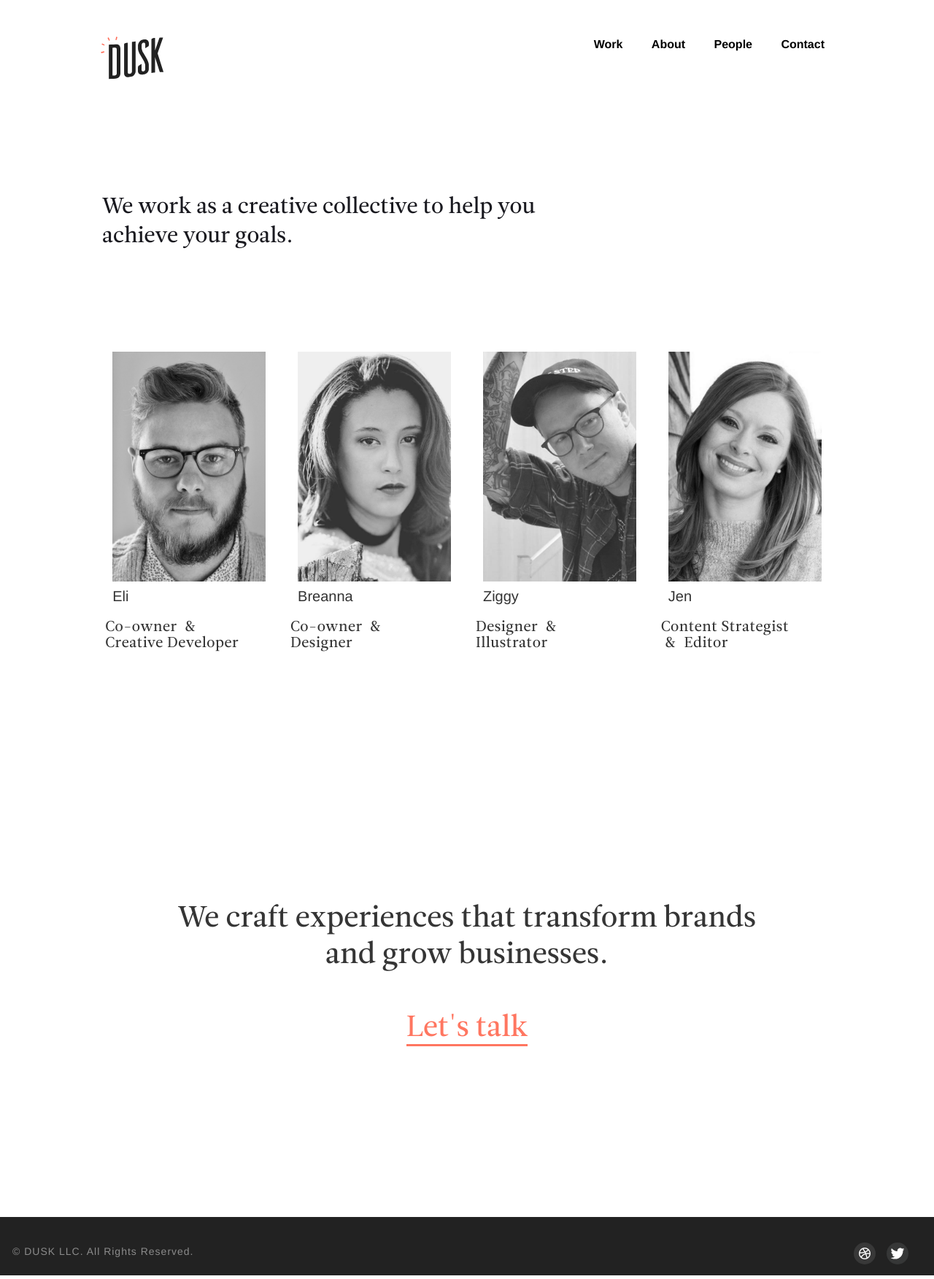
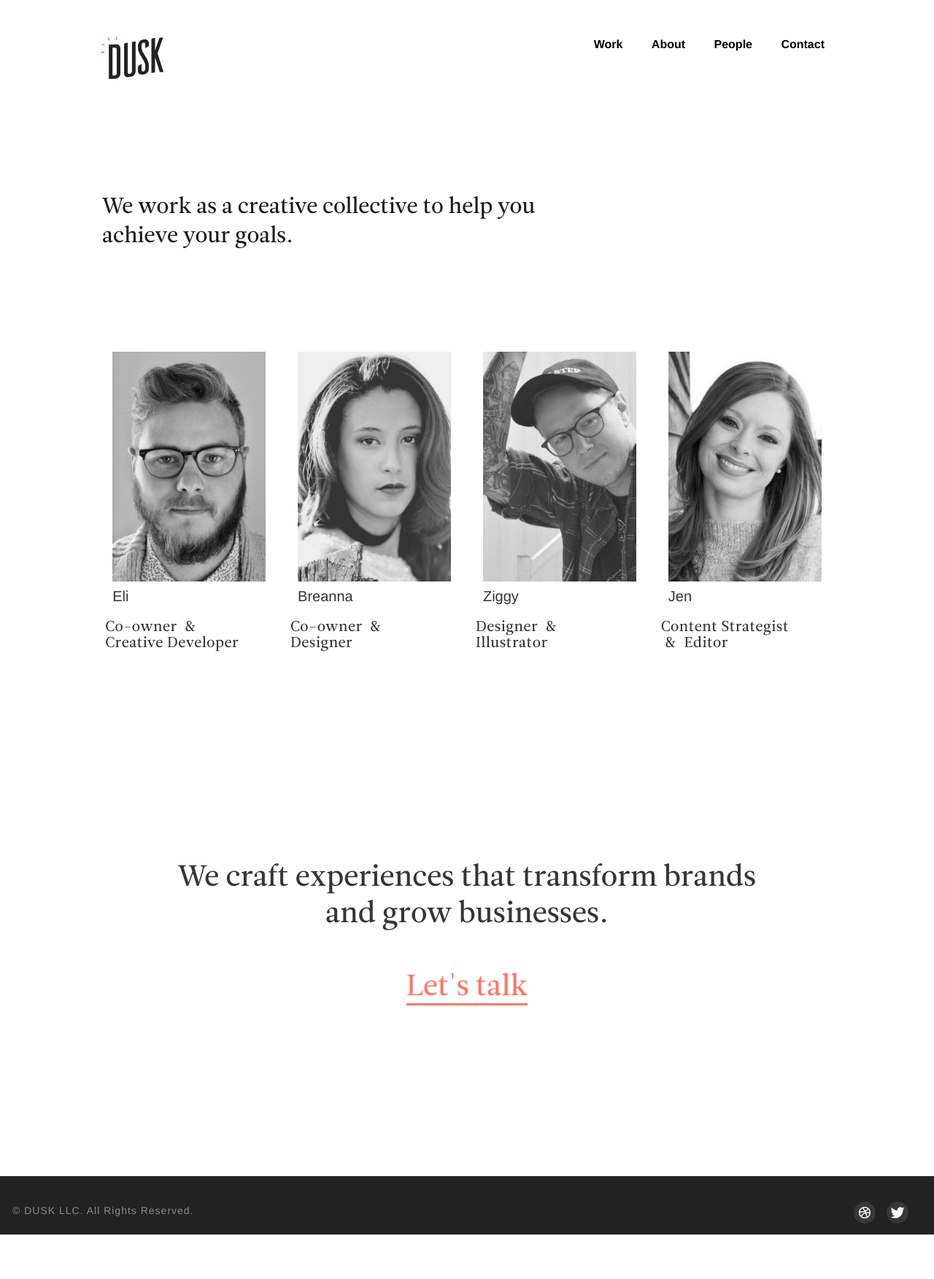
Before and after one commit to mountainbug95/6point0_jekyll, a Jekyll site: the page built from pages/people.html, in a window 1280 px wide. Shown: the whole page at 73% size. Built offline with Jekyll 4.4.1, drawn with Linux system fonts in a browser that asks for light colours; after the commit the page ends 1697 px from its top, so only the background shows below that.

Commit message:
fixed CNA margins on the about and people pages

```diff
--- a/assets/css/about-style.css
+++ b/assets/css/about-style.css
@@ -18,7 +18,7 @@
     }
     .selected-clients-container{
         margin-top: 104px;
-        margin-bottom: 250px;
+        margin-bottom: 244px;
     }
     .pitch-container p{
         font-size: 20px;
@@ -45,7 +45,7 @@
     }
     .selected-clients-container{
         margin-top: 64px;
-        margin-bottom: 80px;
+        margin-bottom: 84px;
     }
     .pitch-container p{
         font-size: 18px;
--- a/assets/css/people-style.css
+++ b/assets/css/people-style.css
@@ -6,7 +6,7 @@
     }
     .people-container{
         margin-top: 104px;
-        margin-bottom: 280px;
+        margin-bottom: 224px;
     }
 }
 @media screen and (max-width: 768px){
@@ -16,7 +16,7 @@
     }
     .people-container{
         margin-top: 64px;
-        margin-bottom: 120px;
+        margin-bottom: 74px;
     }
     .tagline h2{
         font-size: 25px;
@@ -30,7 +30,7 @@
     }
     .people-container{
         margin-top: 40px;
-        margin-bottom: 120px;
+        margin-bottom: 110px;
     }
 }
 
```
